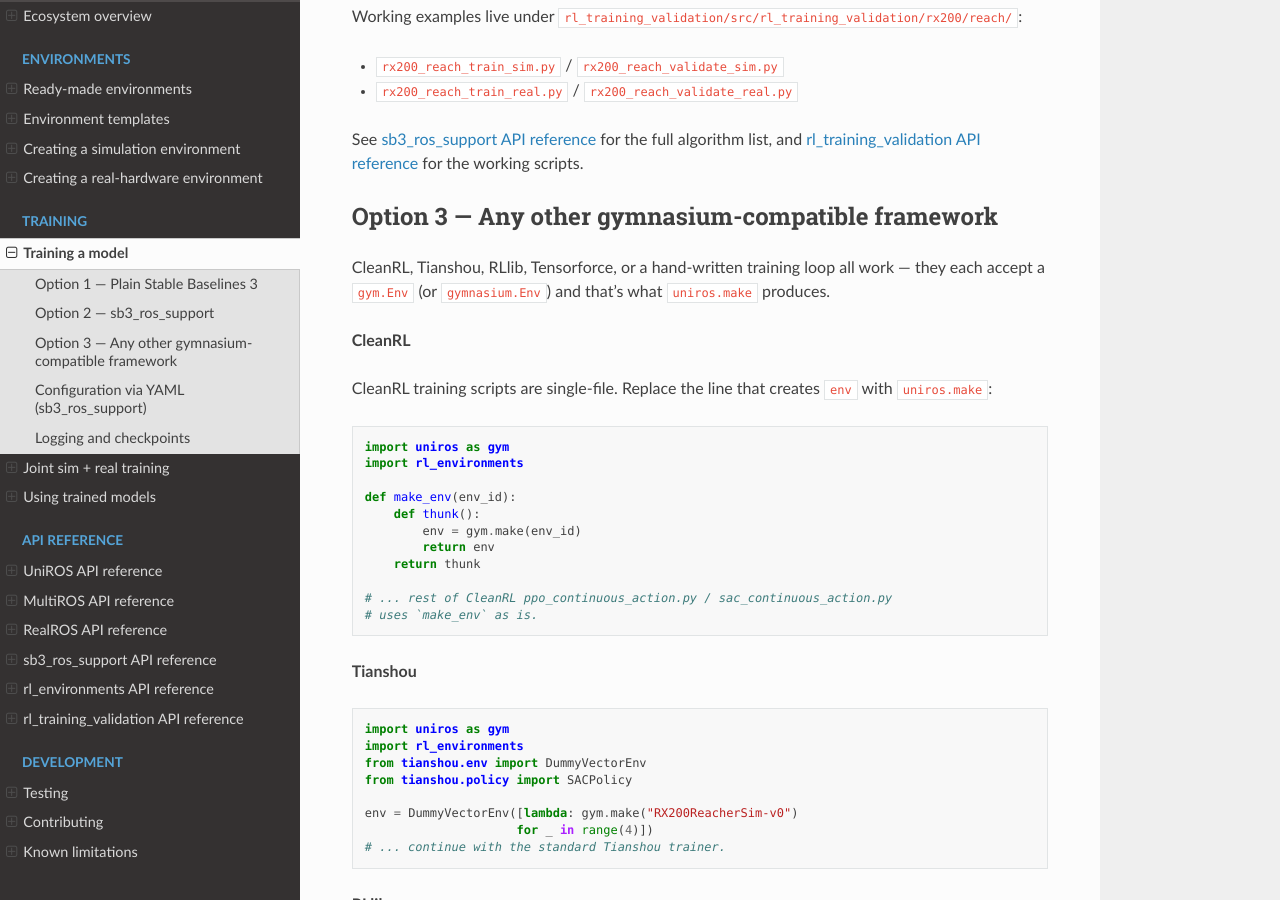
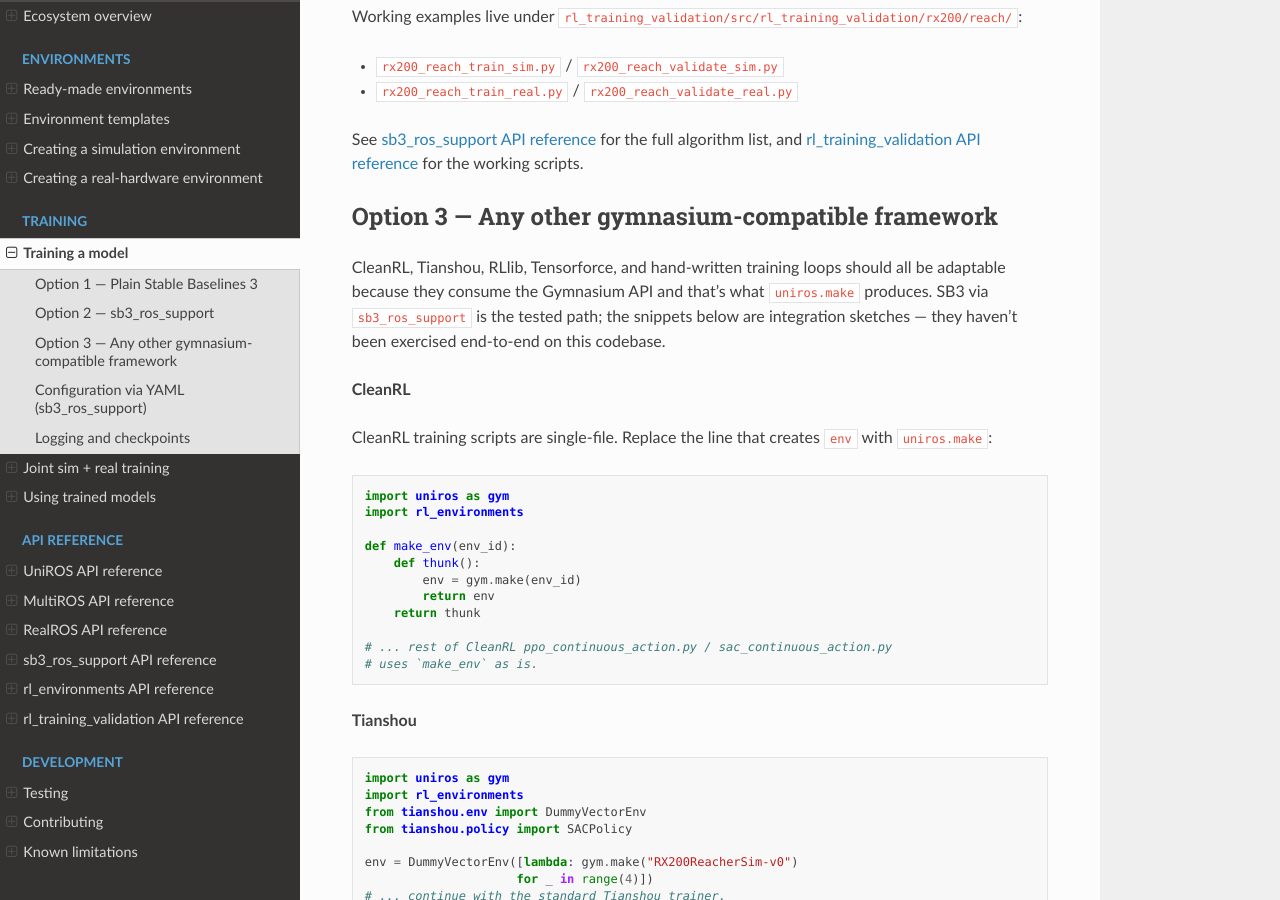
Before and after one commit to ncbdrck/UniROS, a Sphinx documentation site: the page built from docs/guides/training.rst, in a window 1280 px wide and 900 px high, scrolled down 2347 px. Built offline with Sphinx 7.4.7 and the Read the Docs theme 3.1.0, drawn with Linux system fonts in a browser that asks for light colours.

Commit message:
Docs: address Codex follow-up review (REC-1 to REC-5)
- REC-1: citation title matches MDPI exactly (drop 'A Unified
  Framework for' phrase). Affects docs/index.rst and README.md
  here; multiros/realros READMEs fixed separately.
- REC-2: env_creation_real.rst Python block was syntactically
  invalid ('...' after keyword args). Replaced with concrete
  keyword args matching the using_trained_models.rst pattern.
- REC-3: training.rst's CleanRL/Tianshou/RLlib paragraph said
  'all work' which contradicted the 'unverified but expected to
  work' matrix earlier on the same page. Reworded to 'should be
  adaptable… integration sketches' so the page tells one story.
- REC-4: limitations.rst Ubuntu 20.04 EOL date corrected from
  'April 2025' to '31 May 2025' (matches Ubuntu lifecycle page
  and Noetic EOL announcement).
- REC-5: .readthedocs.yaml gains a comment explaining why
  fail_on_warning stays false (GitHub CI is the strict gate;
  RTD's lenience prevents site outages from environment drift).

```diff
--- a/docs/guides/env_creation_real.rst
+++ b/docs/guides/env_creation_real.rst
@@ -129,7 +129,8 @@
       model = SAC.load_trained_model(
           save_path + "trained_model_name",
           env=real_env,
-          ...
+          model_pkg="rl_training_validation",
+          config_filename="rx200_reacher_sac.yaml",
       )
 
 See :doc:`using_trained_models` for the full pattern, and
--- a/docs/guides/limitations.rst
+++ b/docs/guides/limitations.rst
@@ -11,9 +11,9 @@
 ------------------
 
 * **ROS Noetic reached end-of-life on 2025-05-31.** Ubuntu 20.04
-  goes EOL in April 2025 (regular support) and 2030 (extended).
-  No new upstream Noetic packages will be released; security
-  updates only via Ubuntu Pro.
+  reached end of standard support on 31 May 2025 (Ubuntu Pro
+  extends to 2030). No new upstream Noetic packages will be
+  released; security updates only via Ubuntu Pro.
 * **Gazebo Classic reached EOL in 2025.** Modern Gazebo (Harmonic,
   Ionic) and ROS 2 are the forward path. A future port of this
   framework to ROS 2 / modern Gazebo is mentioned in the paper as
--- a/docs/guides/training.rst
+++ b/docs/guides/training.rst
@@ -147,9 +147,12 @@
 Option 3 — Any other gymnasium-compatible framework
 ---------------------------------------------------
 
-CleanRL, Tianshou, RLlib, Tensorforce, or a hand-written training
-loop all work — they each accept a ``gym.Env`` (or
-``gymnasium.Env``) and that's what ``uniros.make`` produces.
+CleanRL, Tianshou, RLlib, Tensorforce, and hand-written training
+loops should all be adaptable because they consume the Gymnasium
+API and that's what ``uniros.make`` produces. SB3 via
+``sb3_ros_support`` is the tested path; the snippets below are
+integration sketches — they haven't been exercised end-to-end on
+this codebase.
 
 **CleanRL**
 
--- a/docs/index.rst
+++ b/docs/index.rst
@@ -96,7 +96,7 @@
 
    @Article{s25185679,
      AUTHOR  = {Kapukotuwa, Jayasekara and Lee, Brian and Devine, Declan and Qiao, Yuansong},
-     TITLE   = {UniROS: A Unified Framework for ROS-Based Reinforcement Learning Across Simulated and Real-World Robotics},
+     TITLE   = {UniROS: ROS-Based Reinforcement Learning Across Simulated and Real-World Robotics},
      JOURNAL = {Sensors},
      VOLUME  = {25},
      YEAR    = {2025},
```
Also changed, not shown: README.md (+1 -1 lines), .readthedocs.yaml.
